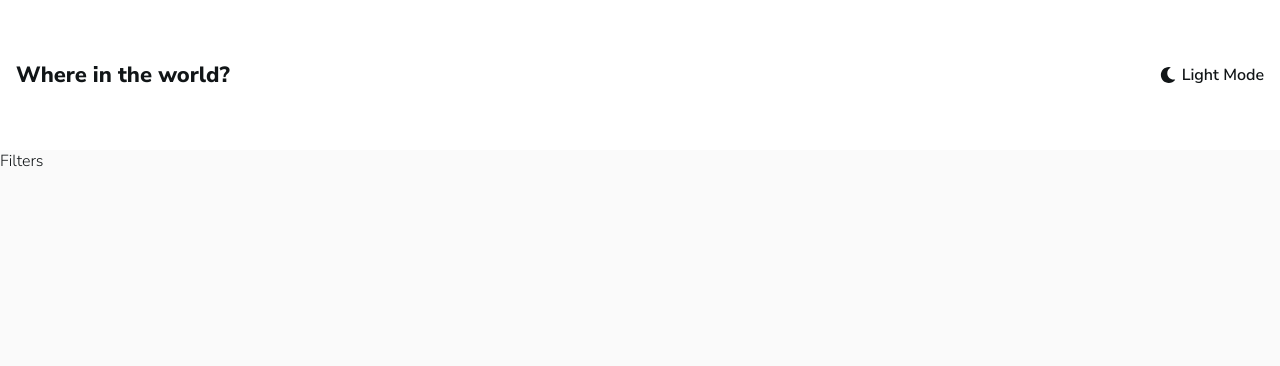
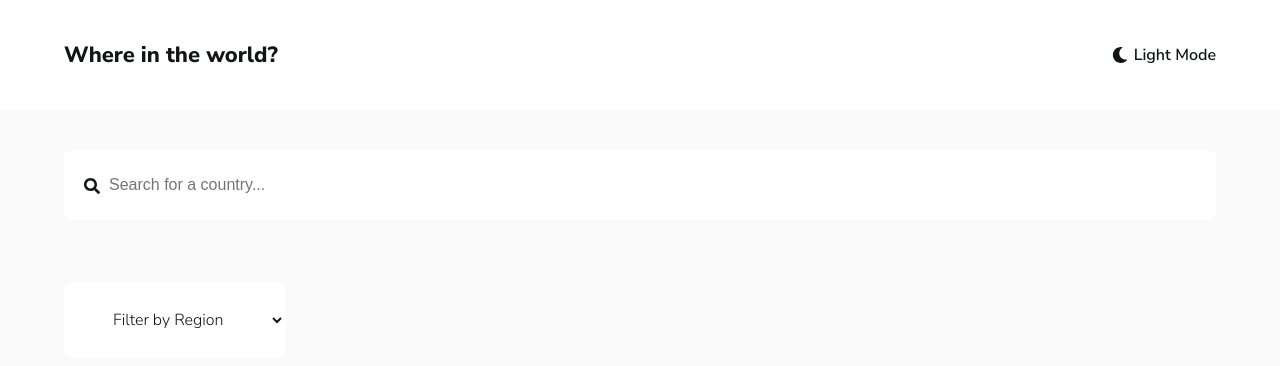
Before and after one commit to Quelleris/Rest-countries-api-with-color-theme-switcher-fem, a React (Vite) app: page / in a window 1280 px wide. Shown: the top 366 px of the page. Built offline with nearby package versions, Linux system fonts and the light colour scheme; no server answers.

Commit message:
add search filter

```diff
--- a/index.css
+++ b/index.css
@@ -35,6 +35,17 @@ button {
     cursor: pointer;
 }
 
+input {
+    width: 100%;
+    outline: transparent;
+    border: none;
+}
+
+select {
+    border: none;
+    font: inherit;
+}
+
 a {
     text-decoration: none;
     font: inherit;
@@ -69,7 +80,7 @@ body.dark {
 }
 
 .header {
-    padding-block: 60px;
+    padding-block: 40px;
     background-color: var(--element-color);
     transition: var(--transition-delay);
 }
@@ -96,8 +107,61 @@ body.dark {
     margin-inline: auto;
 }
 
+.filter-section {
+    margin-block: 40px;
+}
+
+.filter-section .container {
+    width: 90%;
+    margin-inline: auto;
+}
+
 .country-component-image {
     aspect-ratio: 1.5 / 1;
+}
+
+.input-wrapper {
+    position: relative;
+}
+
+.search-icon {
+    position: absolute;
+    top: 40%;
+    left: 20px;
+}
+
+.filter-component {
+    background-color: var(--element-color);
+    padding-block: 26px;
+    padding-inline: 45px;
+    border-radius: 0.5rem;
+    color: var(--text-color);
+    font-size: 1rem;
+}
+
+.country-filter-input {
+    margin-bottom: 62px;
+}
+
+.back-btn {
+    display: flex;
+    align-items: center;
+    justify-content: center;
+    gap: 8px;
+    width: fit-content;
+    font-size: 18px;
+    background-color: var(--element-color);
+    border: 1px solid var(--background-color);
+    color: var(--text-color);
+    padding: 10px 40px;
+}
+
+.country-info-list {
+    margin-bottom: 70px;
+}
+
+.country-info-item {
+    margin-bottom: 22px;
 }
 
 h1 {
@@ -132,22 +196,15 @@ ul {
 }
 
 .country-info-section {
-    margin-block: 80px;
+    margin-block: 60px;
 }
 
 .country-info-item {
     font-size: 20px;
 }
 
-.back-btn {
-    background-color: var(--element-color);
-    border: 1px solid var(--background-color);
-    color: var(--text-color);
-    padding: 6px 20px;
-}
-
 .country-info {
-    margin-top: 125px;
+    margin-top: 100px;
 }
 
 .country-info > img {
@@ -178,4 +235,20 @@ ul {
     .grid-container {
         grid-template-columns: repeat(3, 1fr);
     }
+
+    .country-info {
+        display: grid;
+        grid-template-columns: repeat(2, 1fr);
+        gap: 120px;
+    }
+
+    .country-info-section .container,
+    .header .container {
+        width: 90%;
+        margin-inline: auto;
+    }
+
+    .country-info-section .grid-container {
+        grid-template-columns: repeat(2, 1fr);
+    }
 }
--- a/src/components/Filters.jsx
+++ b/src/components/Filters.jsx
@@ -1,7 +1,27 @@
-import React from 'react'
+import {FaSearch} from 'react-icons/fa'
 
-export default function Filters() {
+export default function Filters({onNameSearch, onRegionSearch}) {
+
   return (
-    <div>Filters</div>
+    <div className="filter-section">
+      <div className="container">
+        <div className="input-wrapper">
+        <input onChange={e => onNameSearch(e.target.value)} type="search" className='country-filter-input filter-component' placeholder='Search for a country...'/>
+        <FaSearch className='search-icon'/>
+        </div>
+        <div className="select-wrapper">
+          <label htmlFor="region-select"></label>
+          <select onChange={e => onRegionSearch(e.target.value)} name="regions" id="region-select" className='region-select filter-component'>
+            <option value="">Filter by Region</option>
+            <option value="Africa">Africa</option>
+            <option value="America">America</option>
+            <option value="Asia">Asia</option>
+            <option value="Europe">Europe</option>
+            <option value="Oceania">Oceania</option>
+          </select>
+        </div>
+
+      </div>
+    </div>
   )
 }
--- a/src/components/Home.jsx
+++ b/src/components/Home.jsx
@@ -4,6 +4,7 @@ import CountryList from './CountryList'
 
 export default function Home() {
   const [countries, setCountries] = useState(null);
+  const [filteredCountries, setFilteredCountries] = useState(null)
 
   useEffect(() => {
     fetch("https://restcountries.com/v3.1/all?fields=capital,population,name,region,flags")
@@ -20,12 +21,39 @@ export default function Home() {
         }))
       })
   }, [])
+
+  function filterCountriesByName(searchInput) {
+    if (searchInput !== "") {
+      const filteredData = countries.filter((country) => {
+        return country.name.toLowerCase().includes(searchInput.toLowerCase())
+      })
+      setFilteredCountries(filteredData)
+    }
+    else {
+      setFilteredCountries(null)
+    }
+  }
+
+  function filterCountriesByRegion(option) {
+    if (option !== "") {
+      const filteredData = countries.filter((country) => {
+        return country.region.includes(option)
+      })
+      setFilteredCountries(filteredData)
+    }
+    else {
+      setFilteredCountries(null)
+    }
+  }
+
   return (
     <main className='main'>
-    <Filters />
+    <Filters
+    onNameSearch={filterCountriesByName}
+    onRegionSearch={filterCountriesByRegion}/>
     <section className="countries-section">
       <div className="container">
-        {countries && <CountryList countries={countries}/>}
+        {countries && <CountryList countries={filteredCountries ? filteredCountries : countries}/>}
       </div>
     </section>
   </main>
```
